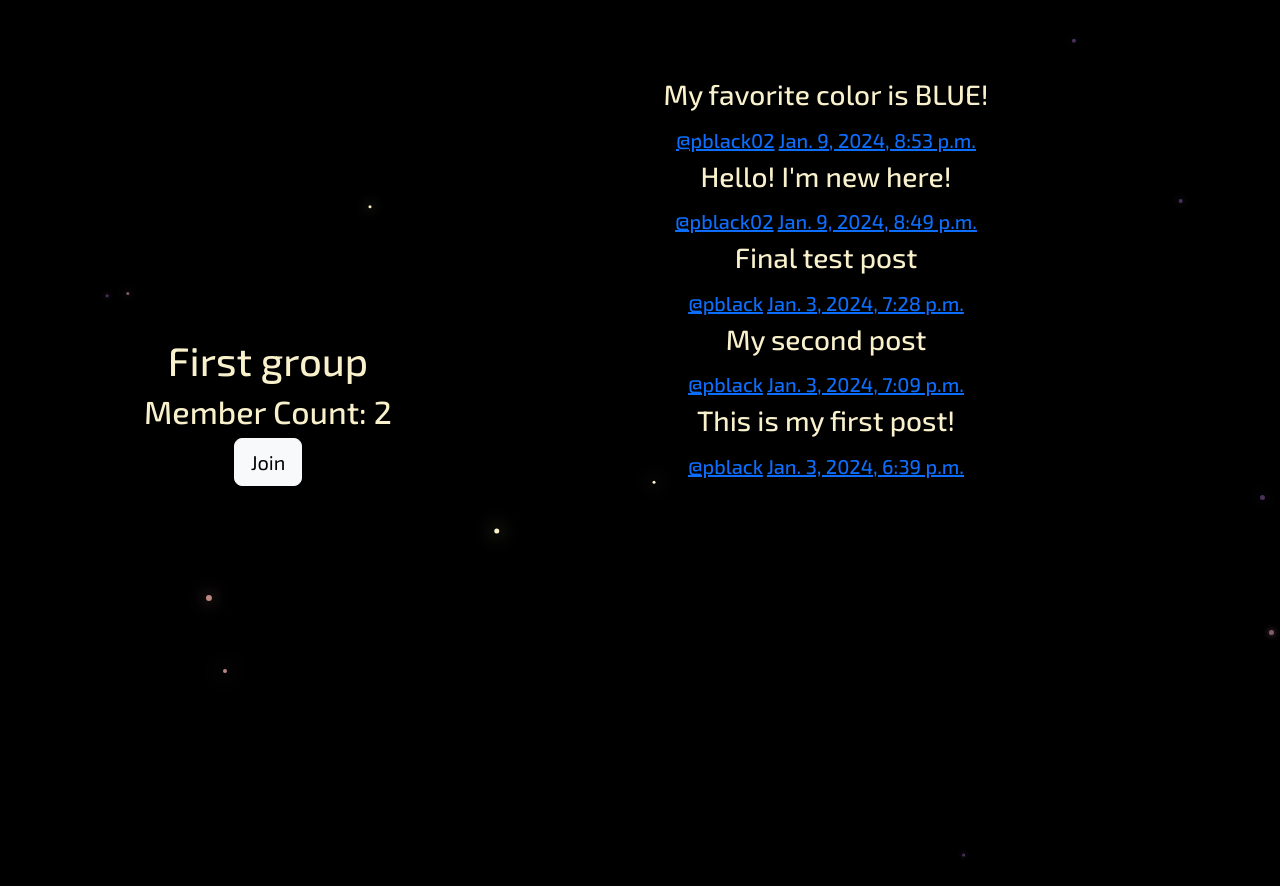
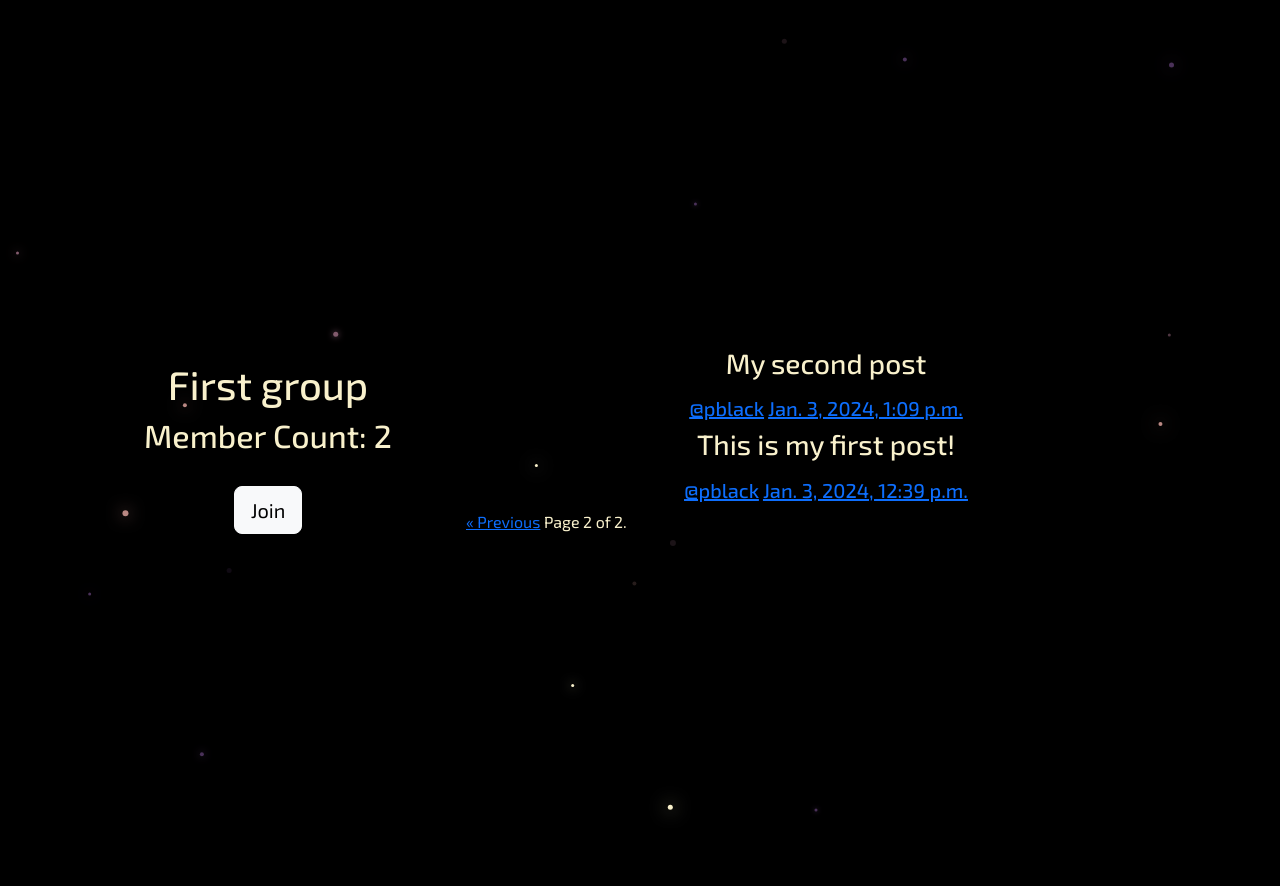
Before and after one commit to pblack02/Lean_Python, a Django app: a page that uses simplesocial/templates/base.html in a window 1280 px wide. Shown: the part 62-948 px from the top of the page. Run offline with Django 4.2, Linux system fonts and the light colour scheme; data comes from the database, SQL or seed files in the repository; both versions use the stored data as it was after the commit; some libraries are stand-ins or nearby versions.

Commit message:
Updated Delete group, as well as style changes

```diff
--- a/simplesocial/groups/models.py
+++ b/simplesocial/groups/models.py
@@ -18,6 +18,7 @@ class Group(models.Model):
     description = models.TextField(blank=True, default="")
     description_html = models.TextField(blank=True, default="", editable=False)
     members = models.ManyToManyField(User, through='GroupMember')
+    creator = models.ForeignKey(User, related_name='created_groups', on_delete=models.CASCADE, null=True)
 
     def __str__(self):
         return self.name
--- a/simplesocial/groups/templates/groups/group_detail.html
+++ b/simplesocial/groups/templates/groups/group_detail.html
@@ -1,9 +1,13 @@
 {% extends "groups/group_base.html" %}
 {% block pregroup %}
     <div class="col-md-4 align-self-end">
-    <h1>{{group.name}}</h1>
-    <h2>Member Count: {{group.members.count}}</h2>
+        <h1>{{ group.name }}</h1>
+        <h2>Member Count: {{ group.members.count }}</h2>
         <div class="content">
+            {% if user.is_authenticated and user == group.creator %}
+                <a href="{% url 'groups:delete_group' slug=group.slug %}" class="btn btn-lg btn-danger m-2">Delete Group</a>
+            {% endif %}
+             <br>
             {% if user in group.members.all %}
                  <a href="{% url 'groups:leave' slug=group.slug %}" class="btn btn-lg btn-light">Leave</a>
             {% else %}
@@ -18,9 +22,24 @@
         {% if group.posts.count == 0 %}
             <h2>No posts in this group yet!</h2>
         {% else %}
-            {% for post in group.posts.all %}
+        {% for post in posts %}
             {% include "posts/_post.html" %}
         {% endfor %}
+        <div class="pagination">
+        <span class="step-links">
+            {% if posts.has_previous %}
+                <a href="?page=1">&laquo; Previous</a>
+            {% endif %}
+
+        <span class="current">
+        Page {{ posts.number }} of {{ posts.paginator.num_pages }}.
+        </span>
+
+        {% if posts.has_next %}
+            <a href="?page={{ posts.next_page_number }}">Next</a>
+        {% endif %}
+        </span>
+        </div>
         {% endif %}
     </div>
 {% endblock %}
--- a/simplesocial/groups/templates/groups/group_list.html
+++ b/simplesocial/groups/templates/groups/group_list.html
@@ -4,9 +4,9 @@
         <div class="content">
             {% if user.is_authenticated %}
             <br>
-                <h2>Welcome!
+                <h2 class="user_href">Welcome!
                     <br>
-                    <a class="user_href" href="{% url 'posts:for_user' username=user.username %}">
+                    <a href="{% url 'posts:for_user' username=user.username %}">
                     @{{user.username}}
                 </a></h2>
             {% endif %}
@@ -22,7 +22,7 @@
 {% block group_content %}
     <br>
     <div class="col-md-8">
-        <div class="list-group">
+        <div class="list-group list-group-item-secondary">
              <h1>Groups!</h1>
             {% for group in page_obj %}
                 <a class="list-group-item" href="{% url 'groups:single' slug=group.slug %}">
--- a/simplesocial/groups/urls.py
+++ b/simplesocial/groups/urls.py
@@ -9,4 +9,5 @@ urlpatterns = [
     path('posts/<slug>/', views.SingleGroup.as_view(), name='single'),
     path('join/<slug>/', views.JoinGroup.as_view(), name='join'),
     path('leave/<slug>/', views.LeaveGroup.as_view(), name='leave'),
+    path('<slug>/delete', views.DeleteGroup.as_view(), name='delete_group'),
 ]
--- a/simplesocial/groups/views.py
+++ b/simplesocial/groups/views.py
@@ -4,7 +4,7 @@ from django.shortcuts import render, get_object_or_404
 
 # Create your views here.
 from django.contrib.auth.mixins import LoginRequiredMixin, PermissionRequiredMixin
-from django.urls import reverse
+from django.urls import reverse, reverse_lazy
 from django.views import generic
 from groups.models import Group, GroupMember
 from . import models
@@ -15,9 +15,34 @@ class CreateGroup(LoginRequiredMixin, generic.CreateView):
     fields = ('name', 'description')
     model = Group
 
+    def form_valid(self, form):
+        form.instance.creator = self.request.user
+        return super().form_valid(form)
+
 
 class SingleGroup(generic.DetailView):
     model = Group
+    template_name = 'groups/group_detail.html'
+
+    # def get_queryset(self):
+    #     queryset = super().get_queryset()
+    #     queryset = queryset.order_by('-members')
+    #     return queryset
+
+    def get_context_data(self, **kwargs):
+        context = super().get_context_data(**kwargs)
+
+        # Fetch the posts related to the group
+        posts_list = self.object.posts.all()  # This uses the 'posts' related_name in the Group model
+
+        # Paginate the posts
+        paginator = Paginator(posts_list, 3)  # Showing 3 posts per page
+        page = self.request.GET.get('page')
+        posts = paginator.get_page(page)
+
+        # Add the paginated posts to the context
+        context['posts'] = posts
+        return context
 
 
 class ListGroups(generic.ListView):
@@ -61,3 +86,16 @@ class LeaveGroup(LoginRequiredMixin, generic.RedirectView):
             membership.delete()
             messages.success(self.request, 'You have left the group!')
         return super().get(request, *args, **kwargs)
+
+
+class DeleteGroup(LoginRequiredMixin, generic.DeleteView):
+    model = models.Group
+    success_url = reverse_lazy('groups:all')
+
+    def get_queryset(self):
+        return super().get_queryset().filter(creator=self.request.user)
+
+    def delete(self, request, *args, **kwargs):
+        response = super().delete(request, *args, **kwargs)
+        messages.success(self.request, 'Group has been deleted!')
+        return response
--- a/simplesocial/posts/models.py
+++ b/simplesocial/posts/models.py
@@ -14,7 +14,7 @@ User = get_user_model()
 
 class Post(models.Model):
     user = models.ForeignKey(User, related_name='posts', on_delete=models.CASCADE)
-    created_at = models.DateTimeField(auto_now=True)
+    created_at = models.DateTimeField(auto_now_add=True)
     message = models.TextField()
     message_html = models.TextField(editable=False)
     group = models.ForeignKey(Group, related_name='posts', on_delete=models.CASCADE, null=True, blank=True)
--- a/simplesocial/posts/templates/posts/_post.html
+++ b/simplesocial/posts/templates/posts/_post.html
@@ -11,11 +11,8 @@
         </h5>
         <div class="media-footer">
             {% if user.is_authenticated and post.user == user %}
-                <a href="{% url 'posts:delete' pk=post.pk %}" title="delete" class="btn btn-secondary">
-                    <svg aria-hidden="true" xmlns="http://www.w3.org/2000/svg" width="16" height="16" fill="currentColor" class="bi bi-trash3" viewBox="0 0 16 16">
-                    <path d="M6.5 1h3a.5.5 0 0 1 .5.5v1H6v-1a.5.5 0 0 1 .5-.5M11 2.5v-1A1.5 1.5 0 0 0 9.5 0h-3A1.5 1.5 0 0 0 5 1.5v1H1.5a.5.5 0 0 0 0 1h.538l.853 10.66A2 2 0 0 0 4.885 16h6.23a2 2 0 0 0 1.994-1.84l.853-10.66h.538a.5.5 0 0 0 0-1zm1.958 1-.846 10.58a1 1 0 0 1-.997.92h-6.23a1 1 0 0 1-.997-.92L3.042 3.5zm-7.487 1a.5.5 0 0 1 .528.47l.5 8.5a.5.5 0 0 1-.998.06L5 5.03a.5.5 0 0 1 .47-.53Zm5.058 0a.5.5 0 0 1 .47.53l-.5 8.5a.5.5 0 1 1-.998-.06l.5-8.5a.5.5 0 0 1 .528-.47M8 4.5a.5.5 0 0 1 .5.5v8.5a.5.5 0 0 1-1 0V5a.5.5 0 0 1 .5-.5"/>
-                    </svg>
-                    <span class="text-danger icon-label"></span>
+                <a href="{% url 'posts:delete' pk=post.pk %}" title="delete" class="btn btn-danger btn-sm">
+                    <span>Delete Post</span>
                 </a>
             {% endif %}
         </div>
--- a/simplesocial/simplesocial/settings.py
+++ b/simplesocial/simplesocial/settings.py
@@ -111,7 +111,7 @@ AUTH_PASSWORD_VALIDATORS = [
 
 LANGUAGE_CODE = 'en-us'
 
-TIME_ZONE = 'UTC'
+TIME_ZONE = 'America/Chicago'
 
 USE_I18N = True
 
--- a/simplesocial/static/simplesocial/css/master.css
+++ b/simplesocial/static/simplesocial/css/master.css
@@ -14,7 +14,7 @@ body {
     color: rgba(249,241,204,1);
     left: 0;
     right: 0;
-    bottom: 25em;
+    bottom: 22em;
     margin: unset;
     text-align: center;
     user-select: none;
@@ -46,3 +46,19 @@ body {
 .mynav a:hover{
   color: blueviolet;
 }
+
+.postLink {
+  color: rgba(249,241,204,1);
+  font-family: 'Exo 2', sans-serif;
+  text-decoration: none;
+}
+
+.listLink a:hover {
+    color: blueviolet;
+}
+
+
+
+.user_href a:hover {
+    color: blueviolet;
+}
--- a/simplesocial/static/simplesocial/js/master.js
+++ b/simplesocial/static/simplesocial/js/master.js
@@ -1,11 +1,10 @@
-
-(function() {
+(function () {
     const canvas = document.getElementById('canvas');
     const context = canvas.getContext('2d');
     let canvasWidth = window.innerWidth || document.documentElement.clientWidth || document.body.clientWidth;
     let canvasHeight = window.innerHeight || document.documentElement.clientHeight || document.body.clientHeight;
 
-    const fireflies = [];
+    let fireflies = [];
     const numberOfFirefly = 30;
     const birthToGive = 35;
 
@@ -32,13 +31,14 @@
     }
 
     class Firefly {
-            constructor(id, x = null, y = null) {
+        constructor(id, x = null, y = null) {
             this.id = id;
             this.width = getRandomInt(3, 6);
             this.height = getRandomInt(3, 6);
             this.x = x !== null ? x : getRandomInt(0, canvas.width - this.width);
             this.y = y !== null ? y : getRandomInt(0, canvas.height - this.height);
-            this.speed = (this.width <= 10) ? 5 : 5;
+            this.speed = (this.width <= 10) ? .7 : 1.7;
+            console.log(this.speed);
             this.alpha = 1;
             this.alphaReduction = getRandomInt(1, 3) / 1000;
             this.color = colorPalettes[colorTheme][getRandomInt(0, colorPalettes[colorTheme].length - 1)];
@@ -95,8 +95,12 @@
         }
 
         die() {
-            fireflies.splice(this.id, 1);
+            const index = fireflies.findIndex(f => f === this);
+            if (index > -1) {
+                fireflies.splice(index, 1);
+            }
         }
+
 
         update() {
             this.updatePosition();
@@ -116,20 +120,23 @@
         requestAnimationFrame(animate);
     }
 
-    canvas.onclick = function(e) {
+
+    canvas.onclick = function (e) {
         giveBirth(e, birthToGive);
     };
 
     function giveBirth(e, count) {
         for (let i = 0; i < count; i++) {
+            // Create a new firefly with a unique ID
             const newFirefly = new Firefly(fireflies.length);
-            newFirefly.x = e.offsetX;
-            newFirefly.y = e.offsetY;
+            newFirefly.x = e.offsetX - newFirefly.width / 2;
+            newFirefly.y = e.offsetY - newFirefly.height / 2;
             fireflies.push(newFirefly);
         }
     }
 
-    window.onload = function() {
+
+    window.onload = function () {
         setCanvasSize();
         instantiatePopulation();
         animate();
@@ -139,6 +146,4 @@
 })();
 
 
-
-
 // SOURCE: http://codepen.io/Thibka/pen/mWGxNj
--- a/simplesocial/templates/base.html
+++ b/simplesocial/templates/base.html
@@ -19,7 +19,7 @@
                 <a class="navbar-brand mylink" href="{% url 'home' %}">Star Social </a>
              <ul class="nav navbar-nav justify-content-end">
                  {% if user.is_authenticated %}
-                    <li class="nav-item"><a class="nav-link mylink" href="{% url 'posts:create' %}">Post</a></li>
+                    <li class="nav-item"><a class="nav-link mylink" href="{% url 'posts:create' %}">New Post</a></li>
                     <li class="nav-item"><a class="nav-link mylink" href="{% url 'groups:all' %}">Groups</a></li>
                     <li class="nav-item"><a class="nav-link mylink" href="{% url 'groups:create' %}">Create Group</a></li>
                     <li class="nav-item"><a class="nav-link mylink" href="{% url 'accounts:logout' %}">Logout</a></li>
```
Also changed, not shown: simplesocial/groups/templates/groups/group_confirm_delete.html (added, +11 -0 lines), simplesocial/posts/templates/posts/post_list.html (+18 -15 lines), simplesocial/posts/templates/posts/user_post_list.html (+5 -4 lines), simplesocial/posts/views.py (+9 -0 lines), simplesocial/db.sqlite3, simplesocial/groups/migrations/0002_group_creator.py (added), simplesocial/groups/migrations/0003_alter_group_creator.py (added), simplesocial/posts/migrations/0006_alter_post_created_at.py (added). Lines whose indentation alone changed are shown as unchanged.
